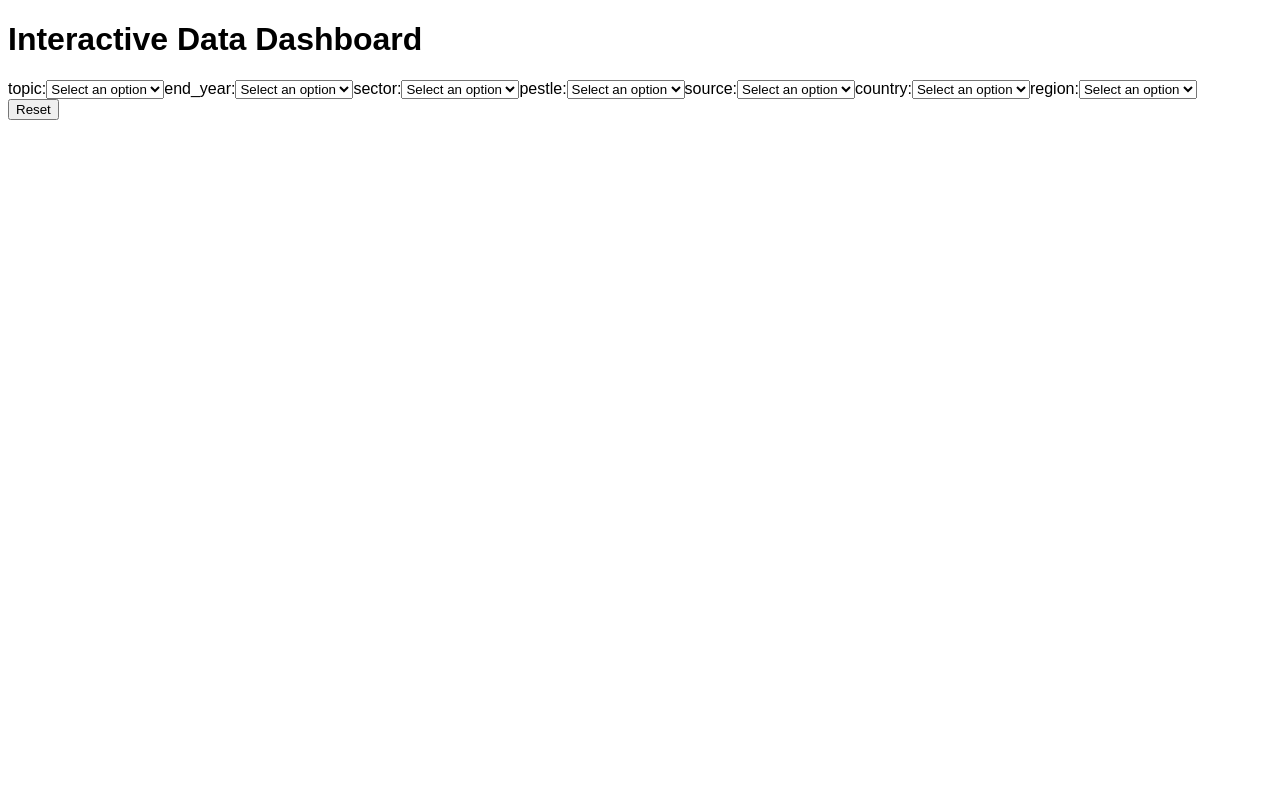
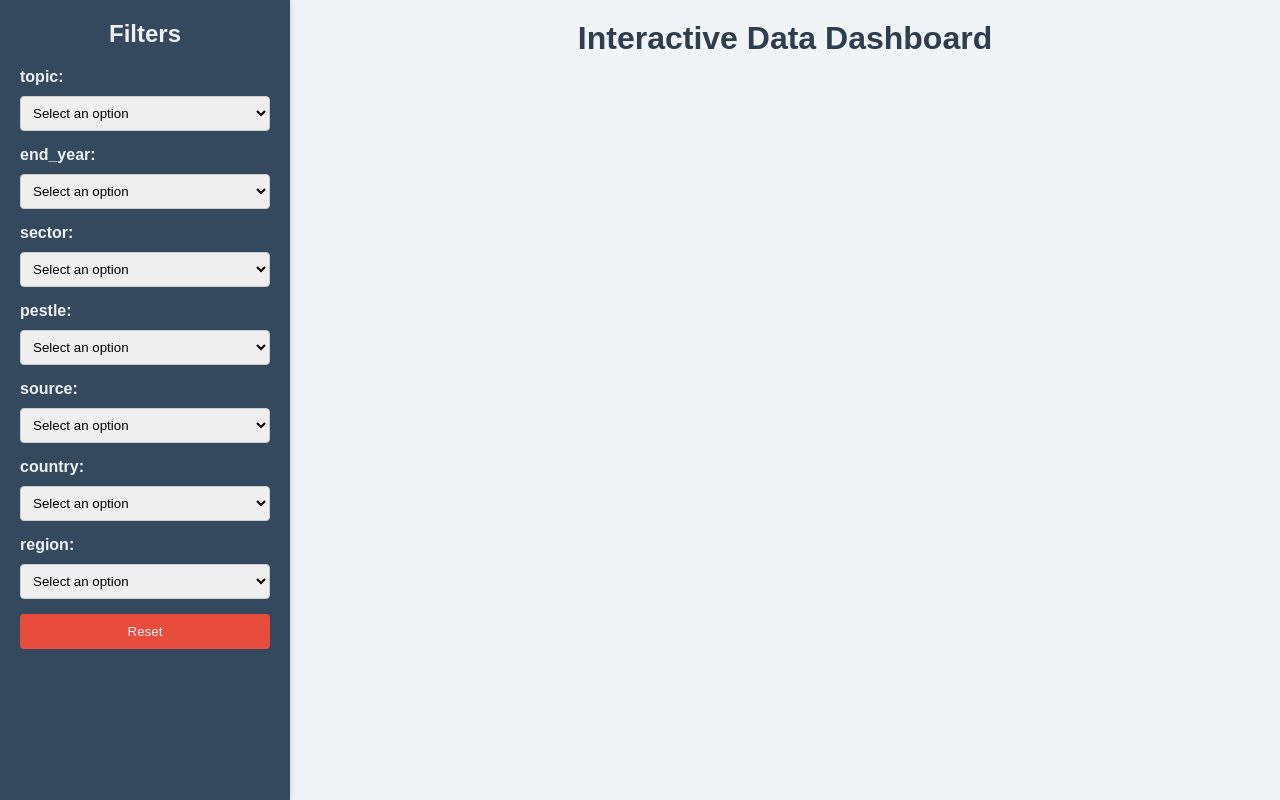
Before and after one commit to ishan9299/dashboard, a website: page public/index.html in a window 1280 px wide. Drawn offline with nearby package versions, Linux system fonts and the light colour scheme; no server answers.

Commit message:
update the html

```diff
--- a/public/index.html
+++ b/public/index.html
@@ -3,42 +3,92 @@
 <head>
     <meta charset="UTF-8">
     <meta name="viewport" content="width=device-width, initial-scale=1.0">
-		<title>Interactive Dashboard</title>
+    <title>Interactive Data Dashboard</title>
+<style>
+/* styles.css */
 
-		<script src="https://d3js.org/d3.v7.min.js" defer></script>
-		<script
-			src="https://cdn.jsdelivr.net/npm/bootstrap@5.3.3/dist/js/bootstrap.min.js"
-			integrity="sha384-0pUGZvbkm6XF6gxjEnlmuGrJXVbNuzT9qBBavbLwCsOGabYfZo0T0to5eqruptLy"
-			crossorigin="anonymous" defer>
-		</script>
-		<script src="script.js" defer></script>
-		<style>
 body {
     font-family: Arial, sans-serif;
+    background-color: #f0f4f7;
+    margin: 0;
+    padding: 0;
 }
-				#filters {
-					margin: 20px;
+
+.container {
+    display: flex;
+    height: 100vh;
 }
-				#chart {
-					margin: 50px auto;
-					max-width: 1000px;
+
+.sidebar {
+    background-color: #34495e;
+    color: #ecf0f1;
+    padding: 20px;
+    width: 250px;
+    box-shadow: 2px 0 5px rgba(0, 0, 0, 0.1);
 }
-				.bar {
-					fill: steelblue;
+
+.sidebar h2 {
+    margin-top: 0;
+    font-size: 24px;
+    text-align: center;
 }
-				.bar:hover {
-					fill: orange;
-				}
-				.axis-label {
-					font-size: 12px;
+
+.filter label {
+    display: block;
+    font-size: 16px;
+    margin-bottom: 10px;
     font-weight: bold;
 }
+
+.filter select {
+    width: 100%;
+    padding: 8px;
+    margin-bottom: 15px;
+    border-radius: 4px;
+    border: 1px solid #ccc;
+}
+
+#reset-button {
+    width: 100%;
+    padding: 10px;
+    background-color: #e74c3c;
+    color: #ecf0f1;
+    border: none;
+    border-radius: 4px;
+    cursor: pointer;
+}
+
+.main-content {
+    flex-grow: 1;
+    padding: 20px;
+}
+
+.main-content h1 {
+    margin-top: 0;
+    font-size: 32px;
+    color: #2c3e50;
+    text-align: center;
+}
+
+#chart {
+    margin-top: 20px;
+}
+
 </style>
 </head>
 <body>
-		<h1>Interactive Data Dashboard</h1>
+    <div class="container">
+        <div class="sidebar">
+            <h2>Filters</h2>
             <div class="filter"></div>
             <button id="reset-button">Reset</button>
+        </div>
+        <div class="main-content">
+            <h1>Interactive Data Dashboard</h1>
             <div id="chart"></div>
+        </div>
+    </div>
+    <script src="https://d3js.org/d3.v7.min.js"></script>
+    <script src="script.js"></script>
 </body>
 </html>
```
Lines whose indentation alone changed are shown as unchanged.
